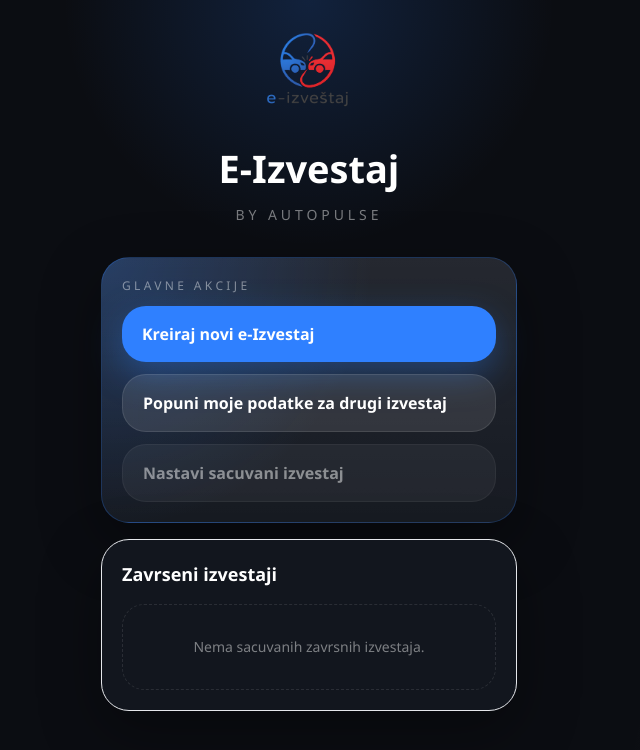
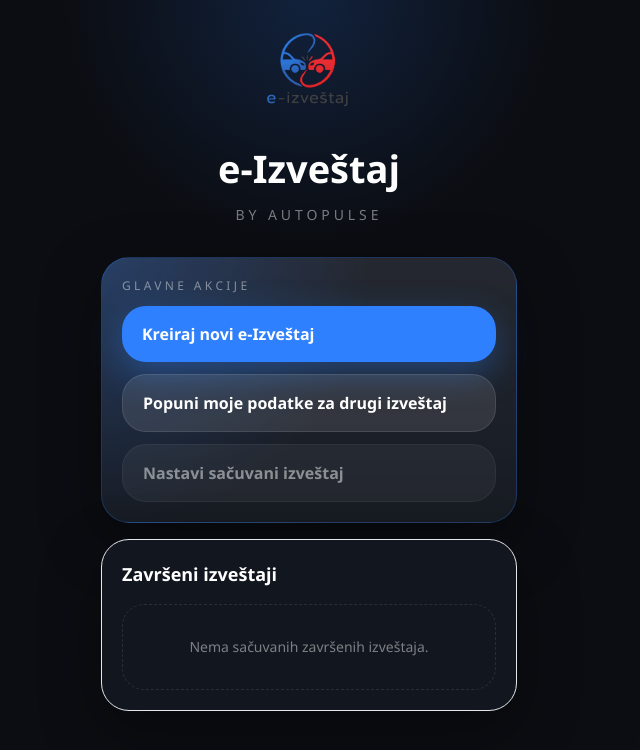
Before and after one commit to e-izvestaj/app, a React (Vite) app: page /report/1 in a window 1280 px wide. Shown: the top 750 px of the page, without its empty margins (331-971 px from the left). Built offline with nearby package versions, Linux system fonts and the light colour scheme.

Commit message:
Use correct e-Izvestaj branding

```diff
--- a/index.html
+++ b/index.html
@@ -7,7 +7,7 @@
       content="width=device-width, initial-scale=1.0, viewport-fit=cover"
     />
     <meta name="theme-color" content="#0B0D12" />
-    <title>e-Izvestaj</title>
+    <title>e-Izveštaj</title>
   </head>
   <body>
     <div id="root"></div>
--- a/src/components/Camera.tsx
+++ b/src/components/Camera.tsx
@@ -75,8 +75,8 @@
       setStatusTone("success");
       setStatusMessage(
         files.length === 1
-          ? "Fotografija je uspesno dodata u izvestaj."
-          : "Fotografije su uspesno dodate u izvestaj."
+          ? "Fotografija je uspešno dodata u izveštaj."
+          : "Fotografije su uspešno dodate u izveštaj."
       );
     } catch {
       setStatusTone("error");
--- a/src/features/e-report/ReportWizard.tsx
+++ b/src/features/e-report/ReportWizard.tsx
@@ -291,8 +291,8 @@
     }
 
     const shareData = {
-      title: `E-izvestaj ${report.publicId}`,
-      text: `Kompletan paket evropskog izvestaja ${report.publicId}`,
+      title: `e-Izveštaj ${report.publicId}`,
+      text: `Kompletan paket evropskog izveštaja ${report.publicId}`,
       files: [file]
     };
 
@@ -376,7 +376,7 @@
         return getVehicleSectionMissingFields(report.vehicleB, "vehicle").length === 0;
       case "Polisa B":
         return getVehicleSectionMissingFields(report.vehicleB, "policy").length === 0;
-      case "Pregled izvestaja":
+      case "Pregled izveštaja":
         return (
           getVehicleSectionMissingFields(report.vehicleB, "driver").length === 0 &&
           getVehicleSectionMissingFields(report.vehicleB, "vehicle").length === 0 &&
@@ -573,7 +573,7 @@
             value={report.vehicleB}
           />
         );
-      case "Pregled izvestaja":
+      case "Pregled izveštaja":
         return <ReviewStep onEditStep={goToStep} report={report} />;
       case "Potpisi":
         return (
--- a/src/features/e-report/ReviewStep.tsx
+++ b/src/features/e-report/ReviewStep.tsx
@@ -49,7 +49,7 @@
 
   return (
     <div className="space-y-4">
-      <h2 className="text-[30px] font-semibold text-white">Pregled izvestaja</h2>
+      <h2 className="text-[30px] font-semibold text-white">Pregled izveštaja</h2>
 
       <SummaryCard
         body={[
--- a/src/features/e-report/ShareStep.tsx
+++ b/src/features/e-report/ShareStep.tsx
@@ -46,17 +46,17 @@
 
   return (
     <div className="space-y-4">
-      <h2 className="text-[30px] font-semibold text-white">Izvestaj je spreman</h2>
+      <h2 className="text-[30px] font-semibold text-white">Izveštaj je spreman</h2>
 
       <Card className="space-y-4 border border-accent/25 bg-[radial-gradient(circle_at_top_left,rgba(47,128,255,0.22),transparent_55%),linear-gradient(180deg,rgba(255,255,255,0.08),rgba(255,255,255,0.02))]">
-        <div className="text-xs uppercase tracking-[0.28em] text-white/40">Broj izvestaja</div>
+        <div className="text-xs uppercase tracking-[0.28em] text-white/40">Broj izveštaja</div>
         <div className="text-3xl font-semibold text-white">{reportId}</div>
       </Card>
 
       <Card className="space-y-3">
         <div className="text-xs uppercase tracking-[0.28em] text-white/40">Pregled</div>
         <Button disabled={!pdfUrl} onClick={onPreview} type="button" variant="secondary">
-          Pregledaj e-izvestaj.pdf
+          Pregledaj e-Izveštaj.pdf
         </Button>
         <Button disabled={!documents.length} onClick={() => setDocumentsOpen(true)} type="button" variant="secondary">
           Pregledaj dokumenta
@@ -67,10 +67,10 @@
         <div className="text-xs uppercase tracking-[0.28em] text-emerald-100/60">Kompletan ZIP paket</div>
         <div className="text-sm text-white/65">Podeli isti paket ucesniku B i osiguranju.</div>
         <Button disabled={!pdfUrl || !zipReady || isSharing} onClick={() => void shareZip()} type="button" variant="success">
-          {isSharing ? "Otvaram deljenje..." : zipReady ? "Podeli e-izvestaj.zip" : "Pripremam e-izvestaj.zip..."}
+          {isSharing ? "Otvaram deljenje..." : zipReady ? "Podeli e-Izveštaj.zip" : "Pripremam e-Izveštaj.zip..."}
         </Button>
         <Button disabled={!pdfUrl || !zipReady || isSharing} onClick={onSaveZip} type="button" variant="secondary">
-          Preuzmi e-izvestaj.zip
+          Preuzmi e-Izveštaj.zip
         </Button>
         {shareMessage ? (
           <div className="rounded-[18px] border border-white/10 bg-white/5 px-4 py-3 text-sm text-white/65">
--- a/src/features/e-report/constants.ts
+++ b/src/features/e-report/constants.ts
@@ -12,7 +12,7 @@
   "Vozac B",
   "Vozilo B",
   "Polisa B",
-  "Pregled izvestaja",
+  "Pregled izveštaja",
   "Potpisi",
   "Finalizacija"
 ] as const;
--- a/src/pages/HomePage.tsx
+++ b/src/pages/HomePage.tsx
@@ -23,7 +23,7 @@
     <div className="fixed inset-0 z-50 flex items-center justify-center bg-bg">
       <div className="text-center">
         <div className="typewriter-title text-[42px] font-semibold tracking-[0.08em] text-white">
-          E-Izvestaj
+          e-Izveštaj
         </div>
         <div
           className={`mt-3 text-sm uppercase tracking-[0.28em] text-white/55 transition duration-500 ${
@@ -79,7 +79,7 @@
       <div className="mx-auto flex min-h-screen w-full max-w-md flex-col px-4 pb-10 pt-6">
         <div className="mb-8 text-center">
           <img alt="AutoPulse logo" className="mx-auto h-24 w-auto" src={logoSrc} />
-          <h1 className="mt-5 text-[38px] font-semibold text-white">E-Izvestaj</h1>
+          <h1 className="mt-5 text-[38px] font-semibold text-white">e-Izveštaj</h1>
           <div className="mt-2 text-sm uppercase tracking-[0.28em] text-white/45">by AutoPulse</div>
         </div>
 
@@ -88,10 +88,10 @@
             <div className="space-y-3">
               <div className="text-xs uppercase tracking-[0.28em] text-white/45">Glavne akcije</div>
               <Button onClick={startNewReport} type="button">
-                Kreiraj novi e-Izvestaj
+                Kreiraj novi e-Izveštaj
               </Button>
               <Button onClick={() => navigate("/participant")} type="button" variant="secondary">
-                Popuni moje podatke za drugi izvestaj
+                Popuni moje podatke za drugi izveštaj
               </Button>
               <Button
                 disabled={!activeDraftId}
@@ -99,13 +99,13 @@
                 type="button"
                 variant="secondary"
               >
-                Nastavi sacuvani izvestaj
+                Nastavi sačuvani izveštaj
               </Button>
             </div>
           </Card>
 
           <Card className="space-y-4">
-            <div className="text-lg font-semibold text-white">Zavrseni izvestaji</div>
+            <div className="text-lg font-semibold text-white">Završeni izveštaji</div>
             {completedReports.length ? (
               completedReports.map((report) => (
                 <button
@@ -120,7 +120,7 @@
               ))
             ) : (
               <div className="rounded-[22px] border border-dashed border-white/10 px-4 py-8 text-center text-sm text-white/45">
-                Nema sacuvanih zavrsnih izvestaja.
+                Nema sačuvanih završenih izveštaja.
               </div>
             )}
           </Card>
--- a/src/pages/ReportPage.tsx
+++ b/src/pages/ReportPage.tsx
@@ -46,7 +46,7 @@
   if (!report) {
     return (
       <div className="mx-auto flex min-h-screen w-full max-w-md items-center px-4">
-        <Card className="w-full text-center text-white/65">Ucitam izvestaj...</Card>
+        <Card className="w-full text-center text-white/65">Učitavam izveštaj...</Card>
       </div>
     );
   }
--- a/src/styles.css
+++ b/src/styles.css
@@ -33,6 +33,7 @@
 
 button,
 input,
+select,
 textarea {
   font: inherit;
 }
--- a/vite.config.ts
+++ b/vite.config.ts
@@ -14,9 +14,9 @@
         maximumFileSizeToCacheInBytes: 32 * 1024 * 1024
       },
       manifest: {
-        name: "e-Izvestaj",
-        short_name: "e-Izvestaj",
-        description: "Digitalni evropski izvestaj o saobracajnoj nezgodi.",
+        name: "e-Izveštaj",
+        short_name: "e-Izveštaj",
+        description: "Digitalni evropski izveštaj o saobraćajnoj nezgodi.",
         theme_color: "#0B0D12",
         background_color: "#0B0D12",
         display: "standalone",
```
